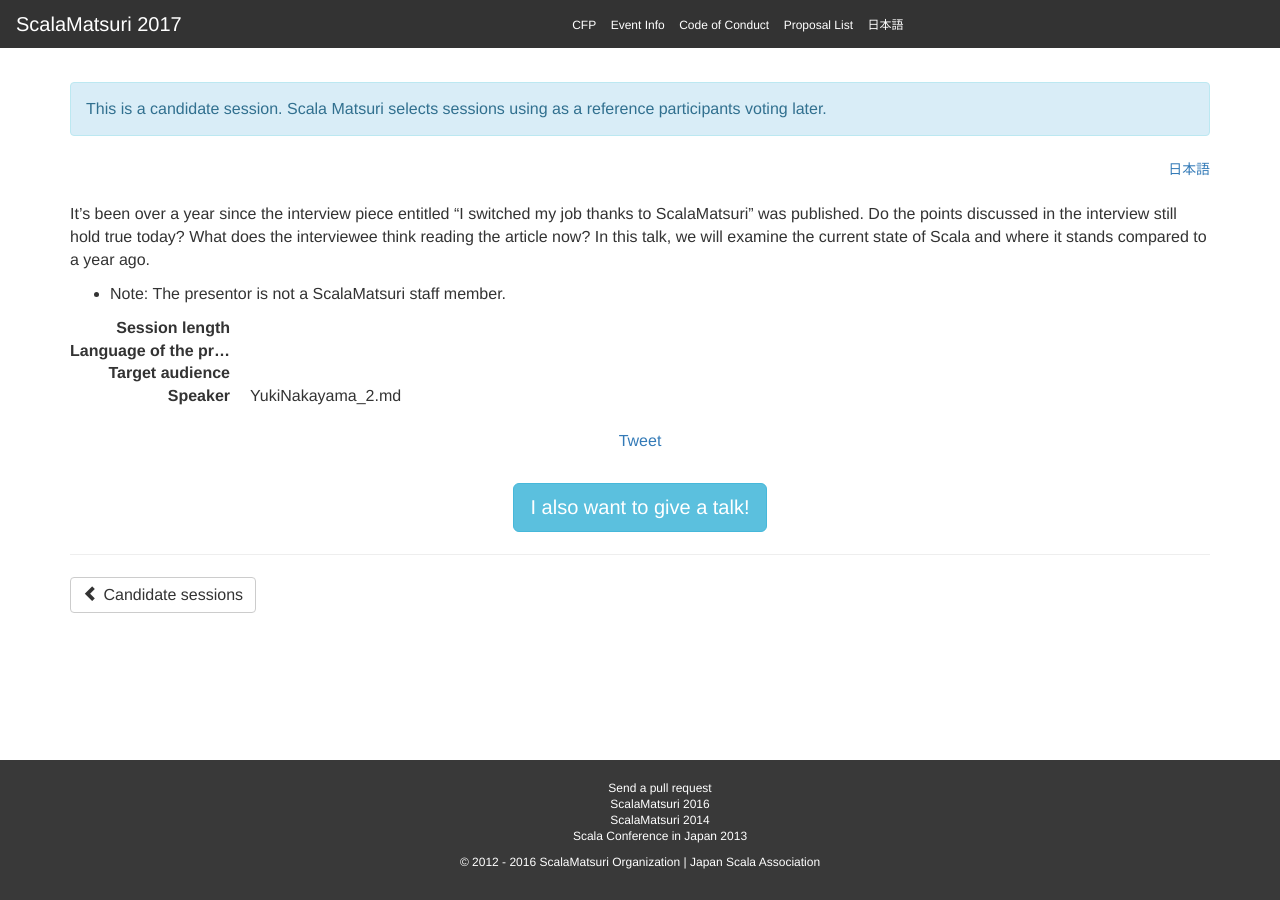
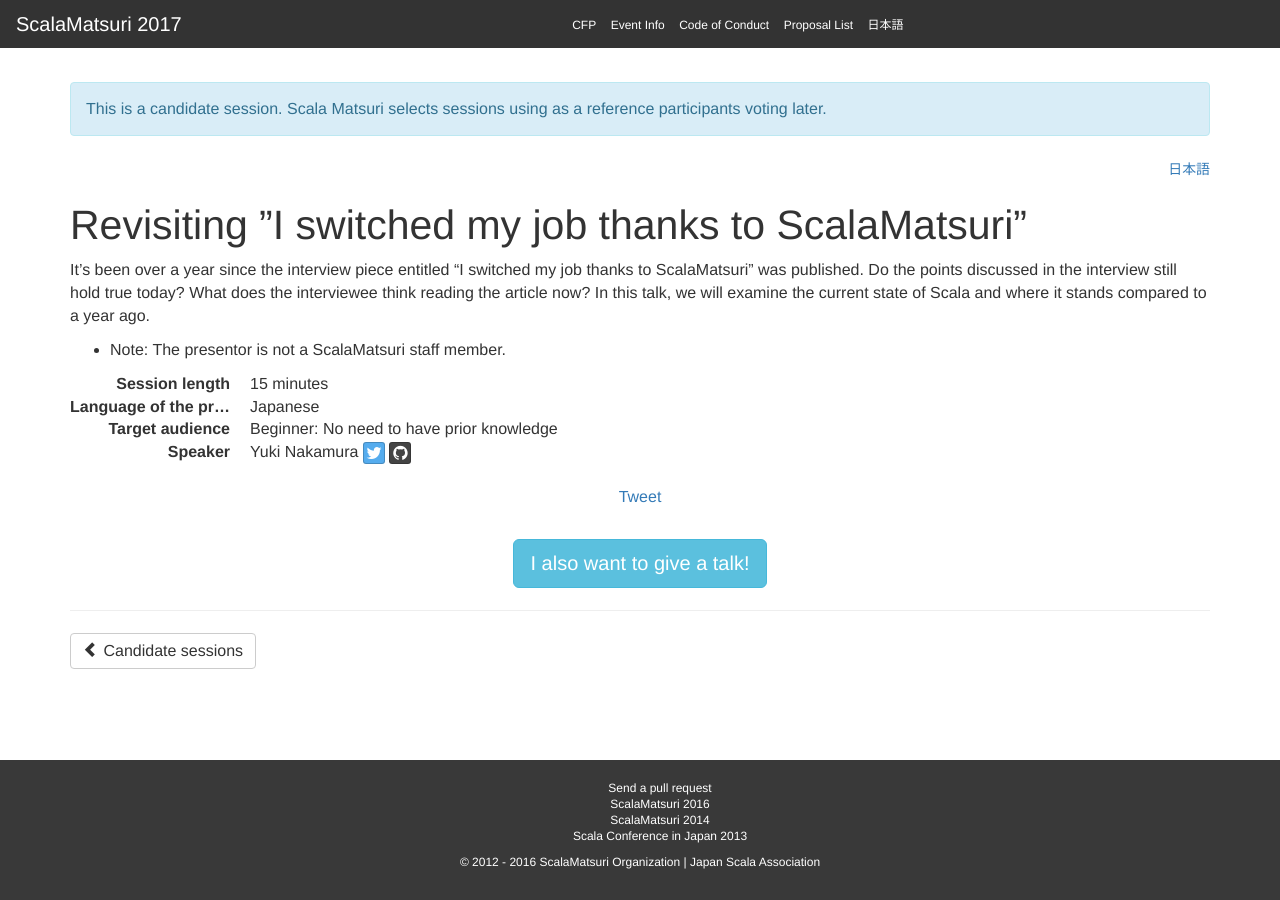
Before and after one commit to scalajp/2017.scalamatsuri.org, a Jekyll site: the page built from _candidates_en/YukiNakayama_2.md, in a window 1280 px wide. Built offline with Jekyll 4.4.1, drawn with Linux system fonts in a browser that asks for light colours; nearby versions of some CDN libraries; comment, search, counter and statistics services are not loaded.

Commit message:
Update YukiNakayama_2.md

```diff
--- a/_candidates_en/YukiNakayama_2.md
+++ b/_candidates_en/YukiNakayama_2.md
@@ -1,6 +1,6 @@
 ---
 name: "Yuki Nakamura"
-title: "Revisiting "I switched my job thanks to ScalaMatsuri”"
+title: "Revisiting ”I switched my job thanks to ScalaMatsuri”"
 length: 15
 audience: Beginner
 language: Japanese
```
